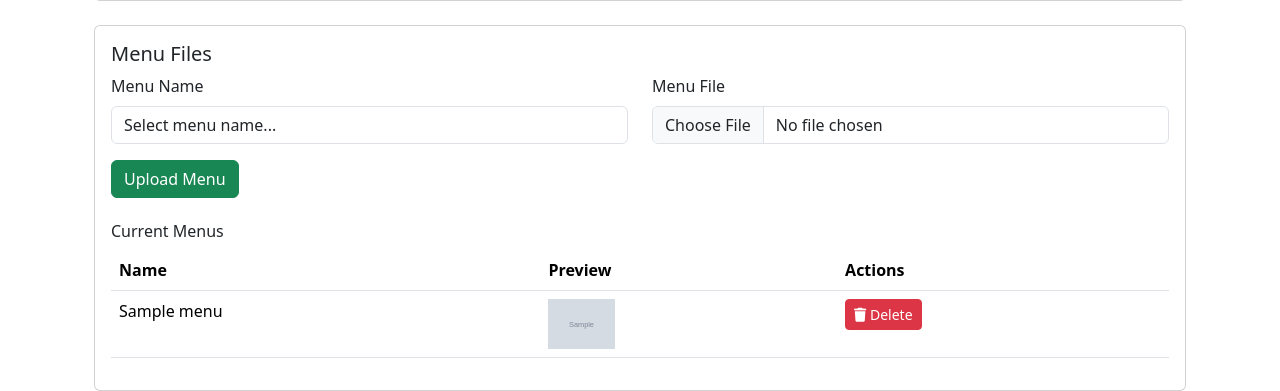
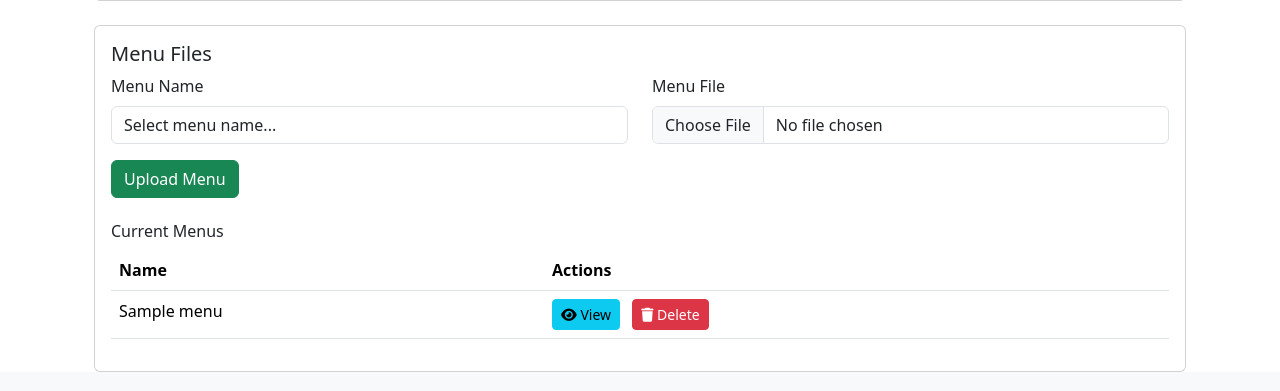
Before and after one commit to Kramfitt/holly_menus, a Flask app: template templates/menu_management.html in a window 1280 px wide. Shown: the part 583-974 px from the top of the page. Run offline with Flask 3, Linux system fonts and the light colour scheme; the template is opened without the code that fills it: most values are stand-ins (such as "Sample title", 1, 10 or a date in 2020); grey boxes marked "Sample" are stand-in pictures; parts of the project's set-up code (start-up, migrations or seed data) failed here and were passed over; some libraries are stand-ins or nearby versions.

Commit message:
Improve menu management UI with enhanced preview functionality
- Refactor menu list view to include a dedicated preview section
- Add 'View' button to show full menu image inline
- Implement smooth toggle between menu list and preview
- Remove separate preview modal in favor of integrated view
- Update JavaScript to handle menu preview navigation

```diff
--- a/templates/menu_management.html
+++ b/templates/menu_management.html
@@ -92,13 +92,13 @@
             </form>
 
             <!-- Menu List -->
+            <div id="menuListView">
                 <h6>Current Menus</h6>
                 <div class="table-responsive">
                     <table class="table">
                         <thead>
                             <tr>
                                 <th>Name</th>
-                            <th>Preview</th>
                                 <th>Actions</th>
                             </tr>
                         </thead>
@@ -107,12 +107,10 @@
                             <tr>
                                 <td>{{ menu.name }}</td>
                                 <td>
-                                <img src="{{ menu.file_url }}"
-                                     style="max-height: 50px; cursor: pointer;"
-                                     onclick="showMenuPreview('{{ menu.file_url }}')"
-                                     alt="{{ menu.name }}">
-                            </td>
-                            <td>
+                                    <button class="btn btn-info btn-sm me-2"
+                                            onclick="showMenu('{{ menu.file_url }}', '{{ menu.name }}')">
+                                        <i class="fas fa-eye"></i> View
+                                    </button>
                                     <button class="btn btn-danger btn-sm"
                                             onclick="deleteMenu('{{ menu.id }}', '{{ menu.name }}')">
                                         <i class="fas fa-trash"></i> Delete
@@ -124,28 +122,42 @@
                     </table>
                 </div>
             </div>
+
+            <!-- Add this new menu preview view -->
+            <div id="menuPreviewView" style="display: none;">
+                <div class="d-flex justify-content-between align-items-center mb-3">
+                    <h6 id="previewTitle">Menu Preview</h6>
+                    <button class="btn btn-secondary" onclick="showMenuList()">
+                        <i class="fas fa-arrow-left"></i> Back to Menu List
+                    </button>
                 </div>
+                <div class="bg-light p-3 rounded">
+                    <img id="menuPreviewImage" src=""
+                         style="width: 100%; height: auto; object-fit: contain;"
+                         alt="Menu Preview">
                 </div>
-
-<!-- Preview Modal -->
-<div class="modal fade" id="previewModal" tabindex="-1">
-    <div class="modal-dialog modal-lg">
-        <div class="modal-content">
-            <div class="modal-header">
-                <h5 class="modal-title">Menu Preview</h5>
-                <button type="button" class="btn-close" data-bs-dismiss="modal"></button>
-            </div>
-            <div class="modal-body">
-                <img id="modalPreview" src="" style="width: 100%;" alt="Menu Preview">
             </div>
         </div>
     </div>
 </div>
 
-{% endblock %}
+<!-- Update the JavaScript -->
+<script>
+function showMenu(url, name) {
+    document.getElementById('menuListView').style.display = 'none';
+    document.getElementById('menuPreviewView').style.display = 'block';
+    document.getElementById('previewTitle').textContent = `Viewing: ${name}`;
+    document.getElementById('menuPreviewImage').src = url;
 
-{% block scripts %}
-<script>
+    // Scroll to the preview
+    document.getElementById('menuPreviewView').scrollIntoView({ behavior: 'smooth' });
+}
+
+function showMenuList() {
+    document.getElementById('menuPreviewView').style.display = 'none';
+    document.getElementById('menuListView').style.display = 'block';
+}
+
 // Settings form submission
 document.getElementById('settingsForm').addEventListener('submit', async function(e) {
     e.preventDefault();
@@ -178,6 +190,6 @@ document.getElementById('settingsForm').addEventListener('submit', async functio
     }
 });
 
-// Your existing upload/delete/preview JavaScript
+// Your existing upload/delete functions remain the same
 </script>
 {% endblock %}
```
Lines whose indentation alone changed are shown as unchanged.
